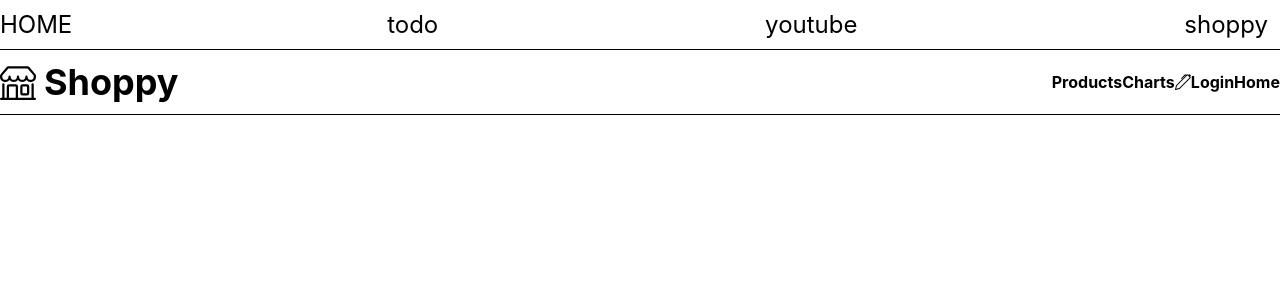
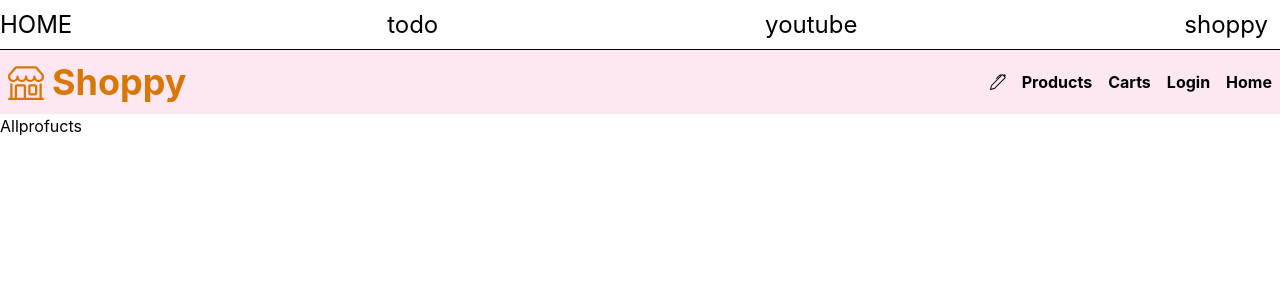
Before and after one commit to Latemarch/ReactAppProjects, a React (Create React App) app: page /shoppy/products in a window 1280 px wide. Shown: the top 300 px of the page. Built offline with nearby package versions, Linux system fonts and the light colour scheme; no server answers; what javascript-time-ago would draw is missing.

Commit message:
Firebase login with google and admin setting

```diff
--- a/package.json
+++ b/package.json
@@ -3,6 +3,7 @@
   "version": "0.1.0",
   "private": true,
   "dependencies": {
+    "@firebase/database": "^0.14.4",
     "@reduxjs/toolkit": "^1.9.3",
     "@tailwindcss/line-clamp": "^0.4.2",
     "@testing-library/jest-dom": "^5.16.5",
@@ -13,6 +14,8 @@
     "@types/react": "^18.0.28",
     "@types/react-dom": "^18.0.11",
     "axios": "^1.3.3",
+    "dotenv": "^16.0.3",
+    "firebase": "^9.17.2",
     "javascript-time-ago": "^2.5.9",
     "react": "^18.2.0",
     "react-dom": "^18.2.0",
--- /dev/null
+++ b/src/Shoppy/apis/firebase.js
@@ -0,0 +1,49 @@
+import {
+  getAuth,
+  signInWithPopup,
+  GoogleAuthProvider,
+  signOut,
+  onAuthStateChanged,
+} from 'firebase/auth'
+import { initializeApp } from 'firebase/app'
+import { getDatabase, ref, child, get } from 'firebase/database'
+const firebaseConfig = {
+  apiKey: process.env.REACT_APP_SHOPPY_FIREBASE_API_KEY,
+  authDomain: process.env.REACT_APP_SHOPPY_FIREBASE_AUTH_DOMAIN,
+  // databaseURL: process.env.REACT_APP_SHOPPY_FIREBASE_DB_URL,
+  databaseURL:
+    'https://shoppy-1e0d8-default-rtdb.asia-southeast1.firebasedatabase.app',
+  rojectId: process.env.REACT_APP_SHOPPY_FIREBASE_PROJECT_ID,
+}
+
+const app = initializeApp(firebaseConfig)
+const provider = new GoogleAuthProvider()
+const auth = getAuth()
+const database = getDatabase(app)
+
+export function login() {
+  signInWithPopup(auth, provider).catch(console.error)
+}
+
+export function logout() {
+  signOut(auth).catch(console.error)
+}
+
+export function onUserStateChange(callback) {
+  onAuthStateChanged(auth, async (user) => {
+    const updatedUser = user ? await adminUser(user) : null
+    callback(updatedUser)
+    console.log(updatedUser)
+  })
+}
+
+async function adminUser(user) {
+  return get(ref(database, 'admins')).then((snapshot) => {
+    if (snapshot.exists()) {
+      const admins = snapshot.val()
+      const isAdmin = admins.includes(user.uid)
+      return { ...user, isAdmin }
+    }
+    return user
+  })
+}
--- a/src/Shoppy/components/HeaderShoppy.tsx
+++ b/src/Shoppy/components/HeaderShoppy.tsx
@@ -1,20 +1,32 @@
-import React from 'react'
+import React, { useEffect, useState } from 'react'
 import { BsPen, BsShop } from 'react-icons/bs'
+import { Link } from 'react-router-dom'
+import { login, logout, onUserStateChange } from '../apis/firebase'
+import UserShoppy from './UserShoppy'
 
 export default function HeaderShoppy() {
+  const [user, setUser] = useState<any>(null)
+  useEffect(() => {
+    onUserStateChange(setUser)
+  }, [])
+
   return (
-    <div className="bg-gray-400 flex justify-between items-center border-b py-3 ">
-      <div className="flex items-center">
+    <header className="bg-pink-100 flex justify-between items-center py-3 p-2 ">
+      <Link to="/shoppy" className="flex items-center text-amber-600 ">
         <BsShop className="text-4xl mr-2" />
         <h1 className="text-4xl font-bold">Shoppy</h1>
-      </div>
-      <div className="flex items-center font-bold">
-        <p>Products</p>
-        <p>Charts</p>
-        <BsPen />
-        <button>Login</button>
+      </Link>
+      <nav className="flex items-center font-bold gap-4">
+        <Link to="products/new">
+          <BsPen />
+        </Link>
+        <Link to="products">Products</Link>
+        <Link to="carts">Carts</Link>
+        {!user && <button onClick={login}>Login</button>}
+        {user && <UserShoppy user={user} />}
+        {user && <button onClick={logout}>Logout</button>}
         <p>Home</p>
-      </div>
-    </div>
+      </nav>
+    </header>
   )
 }
--- /dev/null
+++ b/src/Shoppy/components/UserShoppy.tsx
@@ -0,0 +1,10 @@
+import React from 'react'
+
+export default function UserShoppy({ user: { photoURL, displayName } }: any) {
+  return (
+    <div className="flex items-center">
+      <img className="w-8 h-8 rounded-full" src={photoURL} alt={displayName} />
+      <span className="hidden md:block ml-1">{displayName}</span>
+    </div>
+  )
+}
--- a/src/Shoppy/pages/AllProductsShoppy.tsx
+++ b/src/Shoppy/pages/AllProductsShoppy.tsx
@@ -1,5 +1,5 @@
 import React from 'react'
 
 export default function AllProductsShoppy() {
-  return <div></div>
+  return <div>Allprofucts</div>
 }
--- a/src/Shoppy/pages/MyCartShoppy.tsx
+++ b/src/Shoppy/pages/MyCartShoppy.tsx
@@ -1,5 +1,5 @@
 import React from 'react'
 
 export default function MyCartShoppy() {
-  return <div></div>
+  return <div>cart</div>
 }
```
Also changed, not shown: 1 other file (tests, documents, lock files or other folders).
